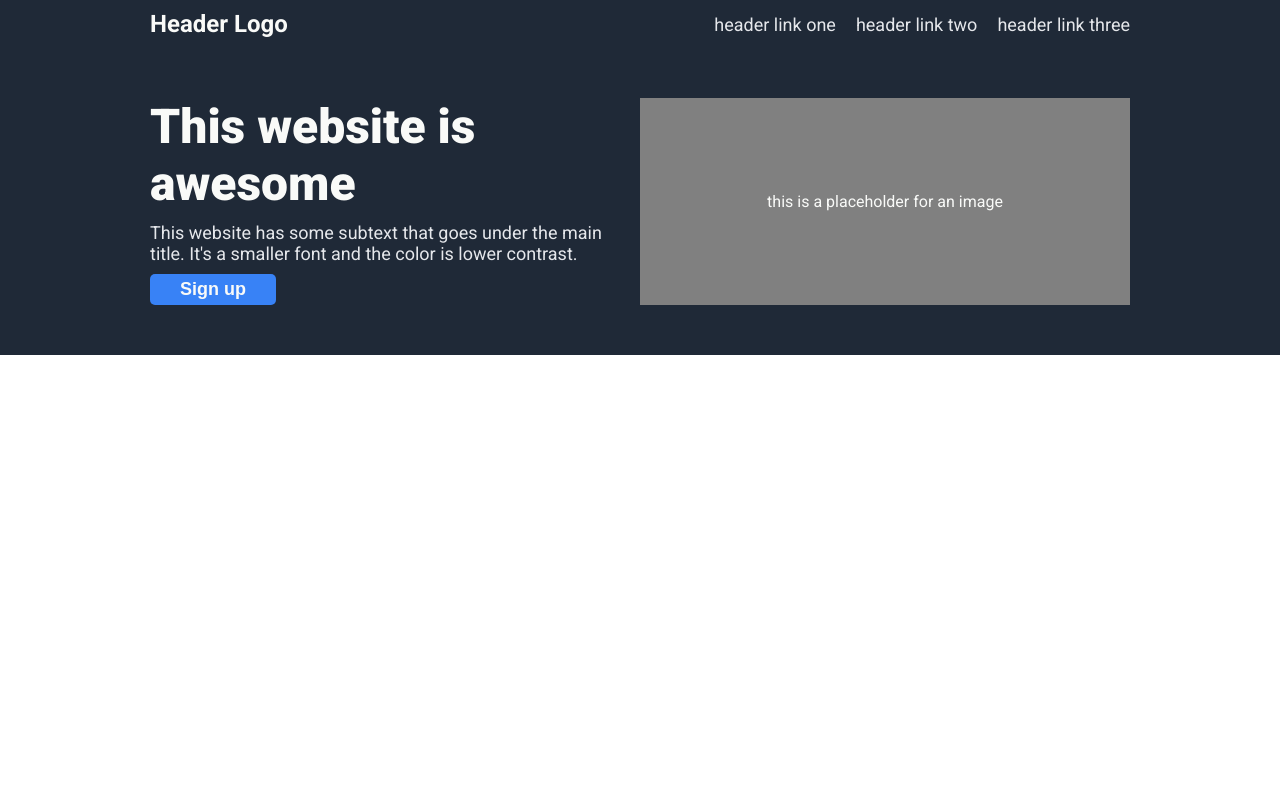
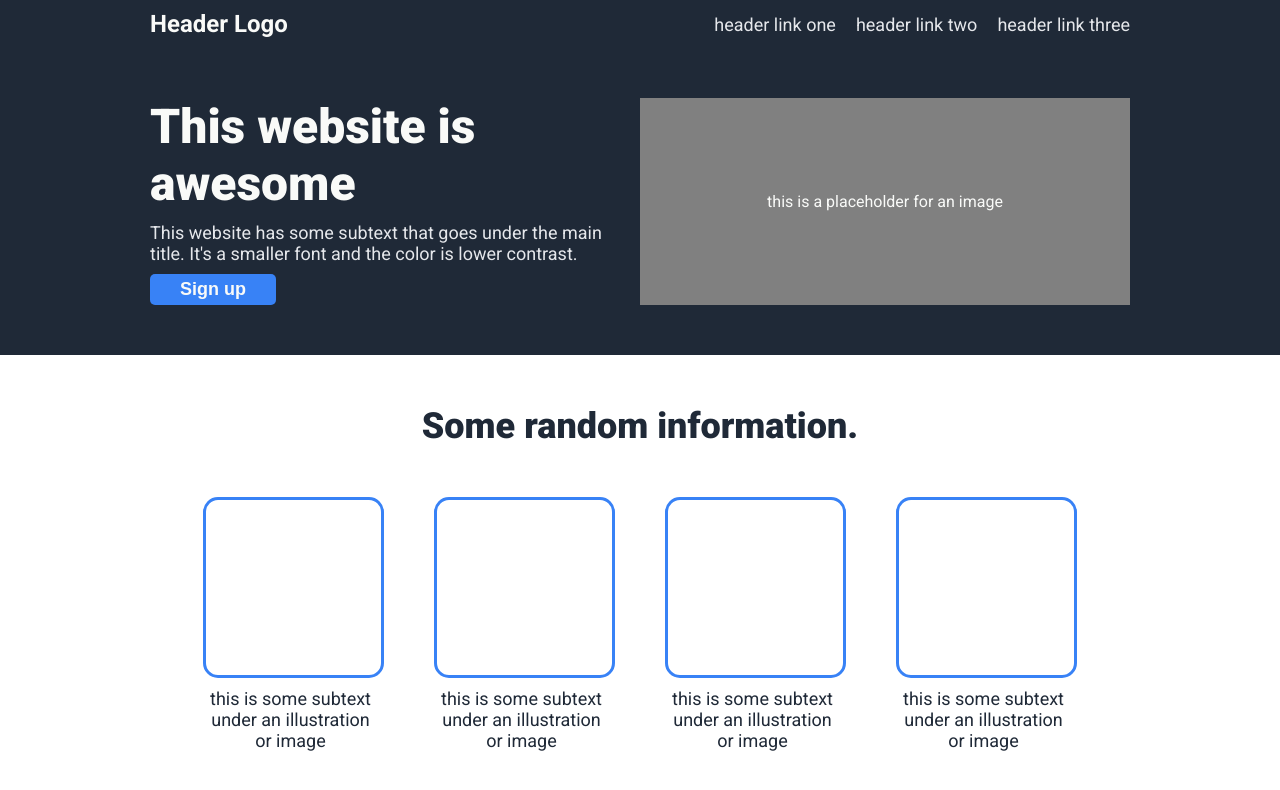
Before and after one commit to MichaelShawUK/landing-page, a plain HTML site: page index.html in a window 1280 px wide. Drawn offline with Linux system fonts and the light colour scheme.

Commit message:
Insert info section

```diff
--- a/index.html
+++ b/index.html
@@ -32,5 +32,26 @@
       <div class="placeholder">this is a placeholder for an image</div>
     </div>
   </div>
+  <div class="info">
+    <h2>Some random information.</h2>
+    <div class="info-content">
+      <div class="info-container">
+        <div class="info-image"></div>
+        <div class="info-text">this is some subtext under an illustration or image</div>
+      </div>
+      <div class="info-container">
+        <div class="info-image"></div>
+        <div class="info-text">this is some subtext under an illustration or image</div>
+      </div>
+      <div class="info-container">
+        <div class="info-image"></div>
+        <div class="info-text">this is some subtext under an illustration or image</div>
+      </div>
+      <div class="info-container">
+        <div class="info-image"></div>
+        <div class="info-text">this is some subtext under an illustration or image</div>
+      </div>
+    </div>
+  </div>
 </body>
 </html>
--- a/styles.css
+++ b/styles.css
@@ -85,3 +85,36 @@ button {
 .hero-text {
     width: 500px;
 }
+
+.info h2 {
+    color: #1F2937;
+    font-size: 36px;
+    font-weight: 900;
+    text-align: center;
+    margin: 50px 0;
+}
+
+.info-text {
+    color: #1F2937;
+    font-size: 18px;
+}
+
+.info-image {
+    width: 175px;
+    height: 175px;
+    border: 3px solid #3882F6;
+    border-radius: 15px;
+}
+
+.info-content {
+    display: flex;
+    justify-content: center;
+    gap: 50px;
+    /* margin: 0 200px; */
+}
+
+.info-text {
+    width: 175px;
+    text-align: center;
+    padding: 10px 0;
+}
```
